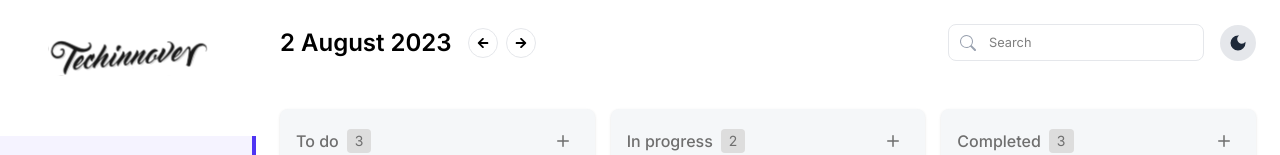
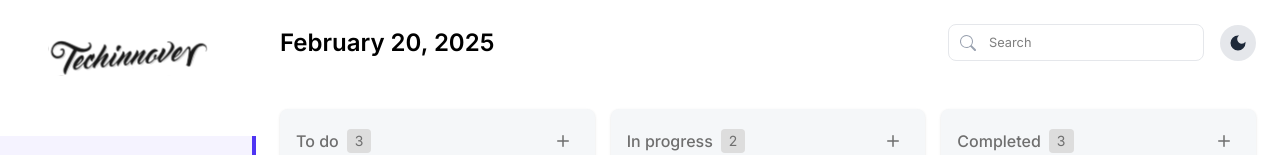
Before and after one commit to Pappyjay23/Techinnover, a React (Vite) app: page / in a window 1280 px wide. Shown: the top 155 px of the page. Built offline with nearby package versions, Linux system fonts and the light colour scheme.

Commit message:
feat: added actual date to header

```diff
--- a/src/components/Header.tsx
+++ b/src/components/Header.tsx
@@ -1,6 +1,5 @@
 import { useState } from "react";
 import { BsSearch } from "react-icons/bs";
-import { FaArrowLeft, FaArrowRight } from "react-icons/fa";
 import { TaskContextUse } from "../context/TaskContext";
 import { ThemeContextUse } from "../context/ThemeContext";
 import DarkModeToggle from "./DarkModeToggle";
@@ -16,11 +15,19 @@ const Header = () => {
 		searchTasks(newSearchTerm);
 	};
 
+	const date = new Intl.DateTimeFormat("en-us", {
+		month: "long",
+		day: "numeric",
+		year: "numeric",
+	}).format(new Date());
+
 	return (
 		<header className='border-0 border-gray-200 p-6 flex flex-col md:flex-row gap-3 justify-between items-center'>
 			<div className='flex  items-center space-x-4'>
-				<h2 className='text-md md:text-2xl font-semibold'>2 August 2023</h2>
-				<div className='flex space-x-2 items-center'>
+				<h2 className='text-md md:text-2xl font-semibold'>
+					{date}
+				</h2>
+				{/* <div className='flex space-x-2 items-center'>
 					<button
 						className={`p-2 flex items-center justify-center hover:bg-gray-100  ${
 							isLightMode ? "text-black" : "hover:text-black"
@@ -33,7 +40,7 @@ const Header = () => {
 						} border border-gray-200 rounded-full cursor-pointer transition-all duration-300 ease-in-out`}>
 						<FaArrowRight className='w-3 h-3' />
 					</button>
-				</div>
+				</div> */}
 			</div>
 			<div className='flex items-center space-x-4'>
 				<div className='relative'>
```
